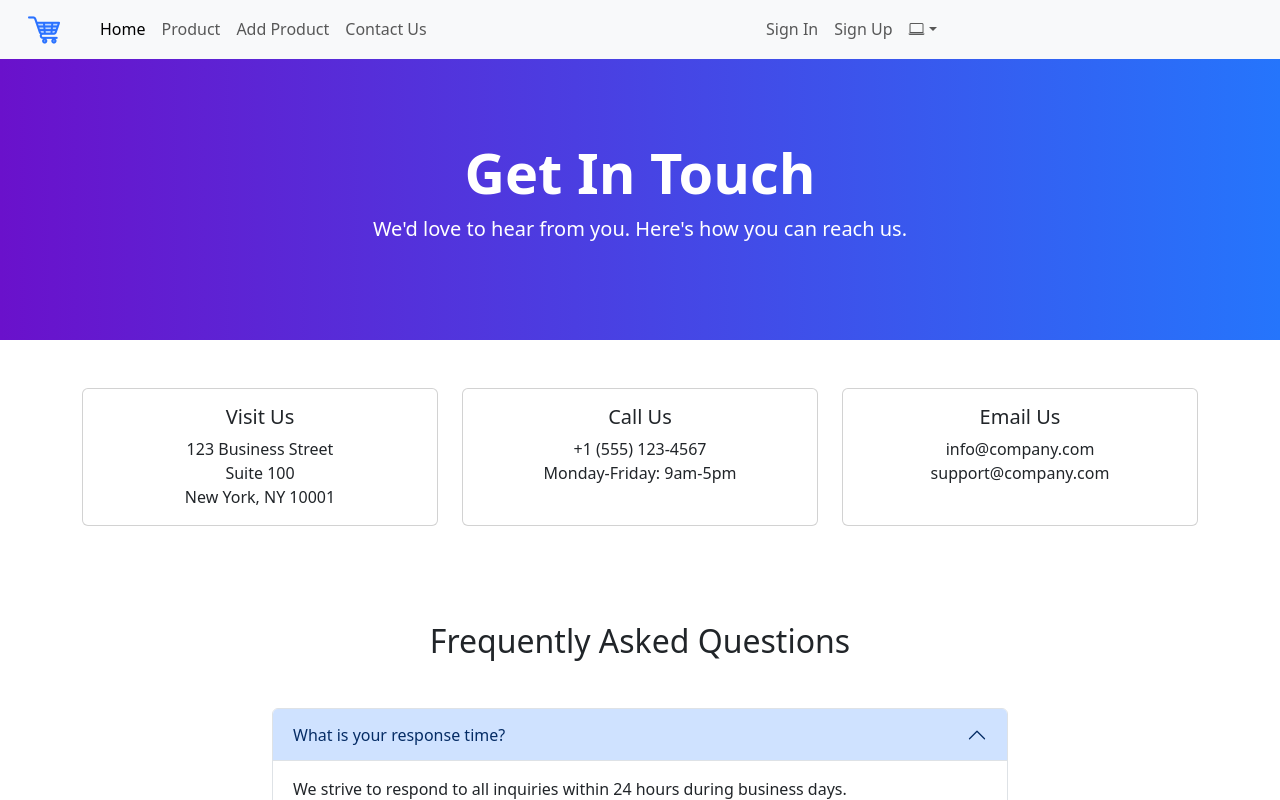
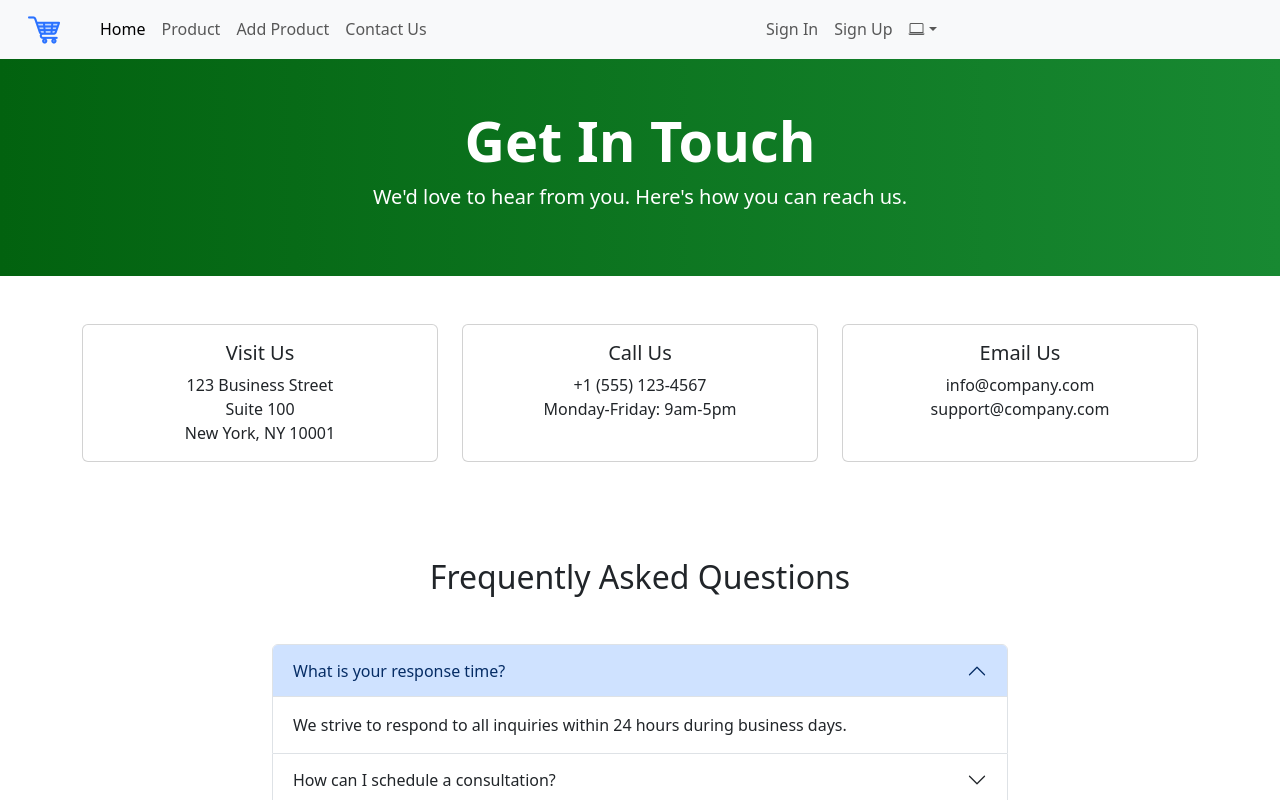
Before and after one commit to PdskDev/vuejs-shopping-app, a Vue app: page /contact in a window 1280 px wide. Shown: the top 800 px of the page. Built offline with nearby package versions, Linux system fonts and the light colour scheme.

Commit message:
ContactUS change hero color

```diff
--- a/src/views/home/ContactUS.vue
+++ b/src/views/home/ContactUS.vue
@@ -1,6 +1,6 @@
 <template>
   <!-- Hero Section -->
-  <section class="hero-section">
+  <section class="hero-section text-white py-5">
     <div class="container text-center">
       <h1 class="display-4 fw-bold">Get In Touch</h1>
       <p class="lead">We'd love to hear from you. Here's how you can reach us.</p>
@@ -114,7 +114,7 @@
 </template>
 <style scoped>
 .hero-section {
-  background: linear-gradient(to right, #6a11cb, #2575fc);
+  background: linear-gradient(to right, #02620f, #188932);
   color: white;
   padding: 80px 0;
 }
```
